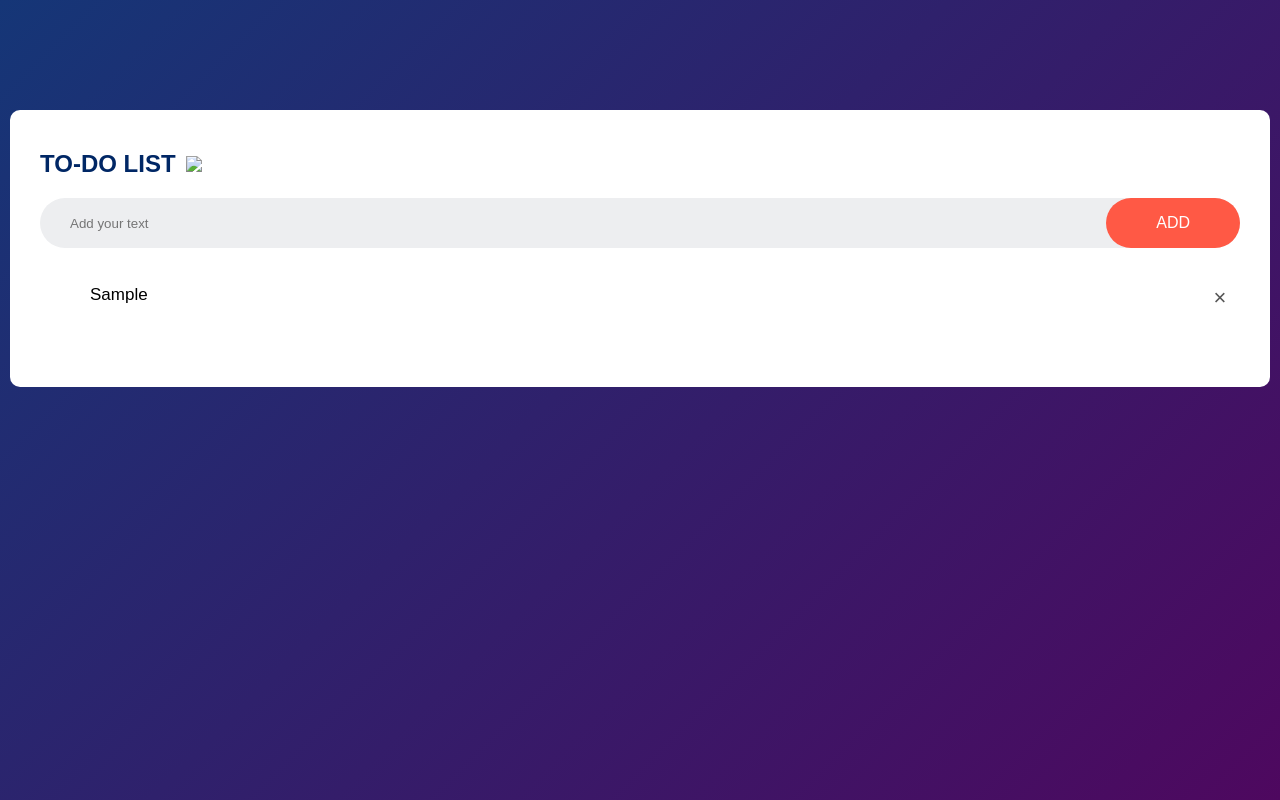
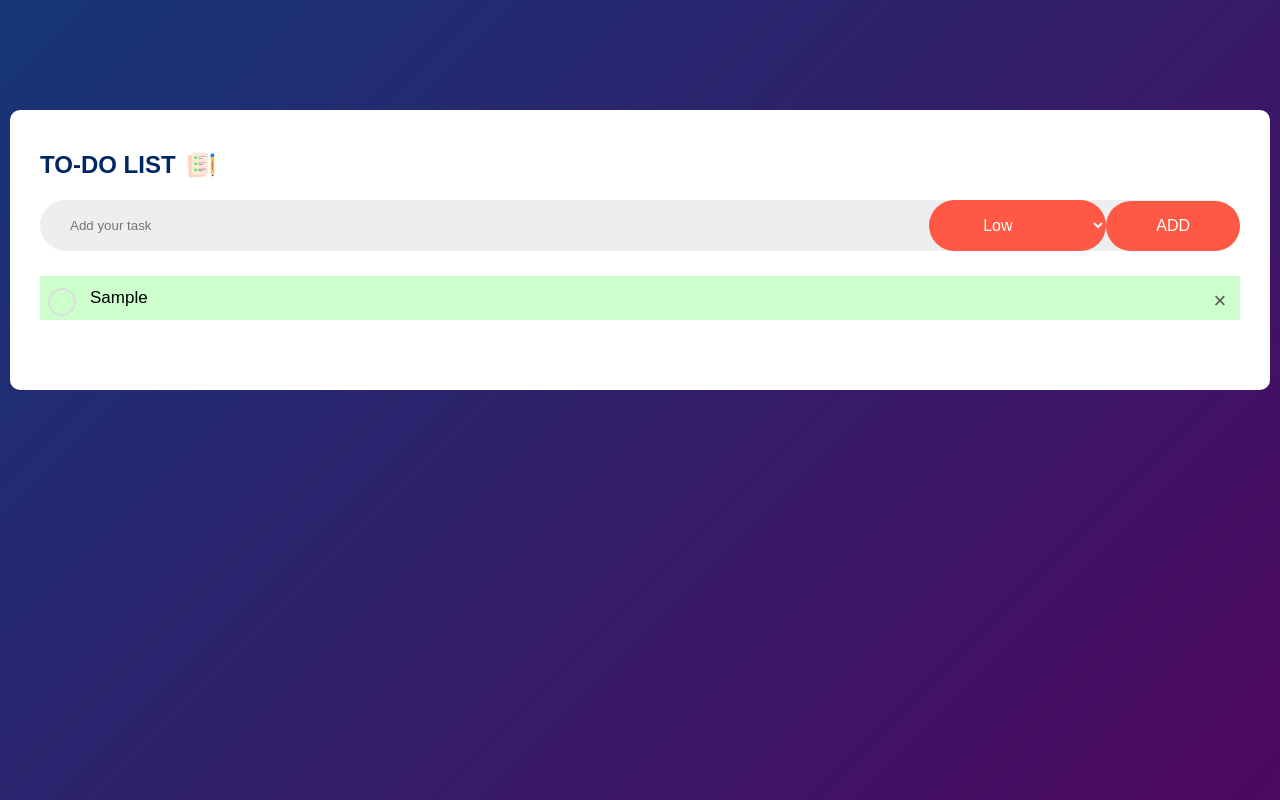
Before and after one commit to nirbhay-kamble/To-Do-List, a plain HTML site: page index.html in a window 1280 px wide. Both pictures are taken after typing "Sample" into the empty fields and a click on the button "ADD". Drawn offline with Linux system fonts and the light colour scheme.

Commit message:
added features

```diff
--- a/index.html
+++ b/index.html
@@ -11,10 +11,21 @@
     <div class="container">
     <div class="todo-app">
     <h2>TO-DO LIST <img src="images/icon.png" ></h2>
-        <div class="row">
+        <!-- <div class="row">
             <input type="text" id="input-box" placeholder="Add your text">
             <button onclick="addTask()">ADD</button>
+        </div> -->
+
+        <div class="row">
+            <input type="text" id="input-box" placeholder="Add your task">
+            <select id="priority-box">
+                <option value="low" >Low</option>
+                <option value="medium">Medium</option>
+                <option value="high">High</option>
+            </select>
+            <button onclick="addTask()">ADD</button>
         </div>
+
         <ul id="list-container">
             <!-- <li class="checked">Task 1</li>
             <li>Task 2</li>
--- a/script.js
+++ b/script.js
@@ -1,30 +1,53 @@
 const inputBox = document.getElementById("input-box");
 const listContainer = document.getElementById("list-container");
+const priorityBox = document.getElementById("priority-box");
 
-function addTask(){
-    if(inputBox.value === ''){
+function addTask() {
+    if (inputBox.value === '') {
         alert("Write Something!");
+    } else {
+        let li = document.createElement("li");
+
+        // Set the task text
+        li.textContent = inputBox.value;
+
+        // Assign priority class based on selection
+        let priority = priorityBox.value;
+        li.classList.add(priority);
+
+        // Create and append the delete button (span)
+        let span = document.createElement("span");
+        span.innerHTML = "\u00d7";  // Delete button (X)
+        li.appendChild(span);       // Append the delete button to the task item
+
+        // Append the task item to the list container
+        listContainer.appendChild(li);
     }
-    else{
-        let li = document.createElement("li");
-        li.innerHTML = inputBox.value;
-        listContainer.appendChild(li);
-        let span=document.createElement("span");
-        span.innerHTML = "\u00d7";
-        li.appendChild(span);
 
-    }
-    inputBox.value="";
+    // Clear the input field after the task is added
+    inputBox.value = "";
 
+    // Save the updated task list
+    saveData();
 }
 
-listContainer.addEventListener("click", function(e){
-    if(e.target.tagName === "LI"){
-        e.target.classList.toggle("checked");
+
+// Event listener for toggling task as checked (with dashed line)
+listContainer.addEventListener("click", function(e) {
+    if (e.target.tagName === "LI") {
+        e.target.classList.toggle("checked");  // Toggle 'checked' class to add dashed line
+        saveData();
+    } else if (e.target.tagName === "SPAN") {
+        e.target.parentElement.remove();  // Remove task if the delete button (span) is clicked
+        saveData();
     }
-    else if(e.target.tagName === "SPAN"){
-        e.target.parentElement.remove();
+}, false);
 
-    }
+function saveData() {
+    localStorage.setItem("data", listContainer.innerHTML);
+}
 
-}, false);
+function showTask() {
+    listContainer.innerHTML = localStorage.getItem("data");
+}
+showTask();
--- a/style.css
+++ b/style.css
@@ -82,10 +82,14 @@ ul li::before{
     top: 12px;
     left: 8px;
 }
-ul li checked{
-    color: #555;
+/* Strikethrough effect with dashed line */
+li.checked {
     text-decoration: line-through;
+    text-decoration-style: solid;
+    color: #888;  /* Optional: Change text color to grey to emphasize it's completed */
 }
+
+
 ul li checked::before{
     background-image: url(images/checked.png);
 }
@@ -104,3 +108,27 @@ ul li span{
 ul li span:hover{
     background: #edeef0;
 }
+/* High priority task */
+.high {
+    background-color: #ffcccc; /* Light Red */
+}
+
+/* Medium priority task */
+.medium {
+    background-color: #ffffcc; /* Light Yellow */
+}
+
+/* Low priority task */
+.low {
+    background-color: #ccffcc; /* Light Green */
+}
+#priority-box{
+    border: none;
+    outline: none;
+    padding: 16px 50px;
+    background: #ff5945;
+    color: #fff;
+    font-size: 16px;
+    cursor: pointer;
+    border-radius: 40px;
+}
```
Also changed, not shown: images/checked.png (added), images/icon.png (added), images/unchecked.png (added).
